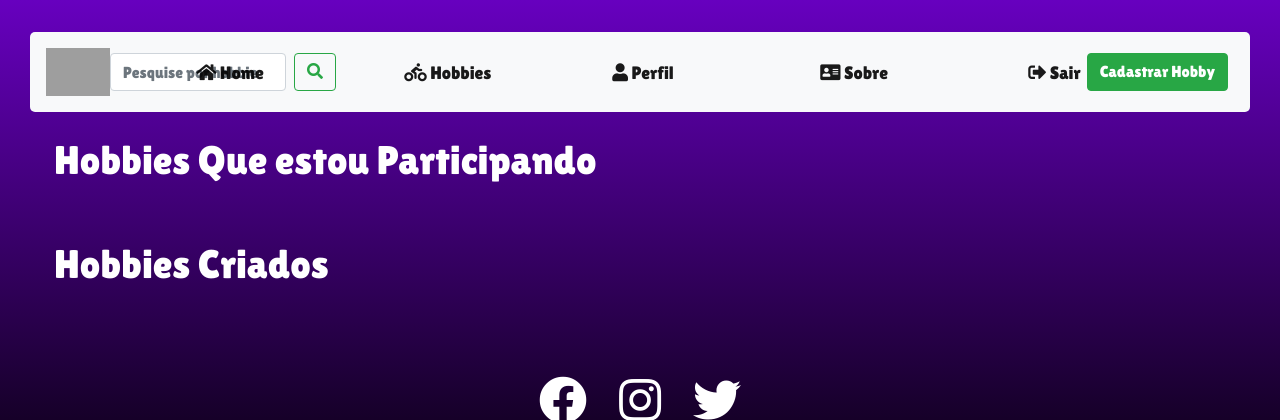
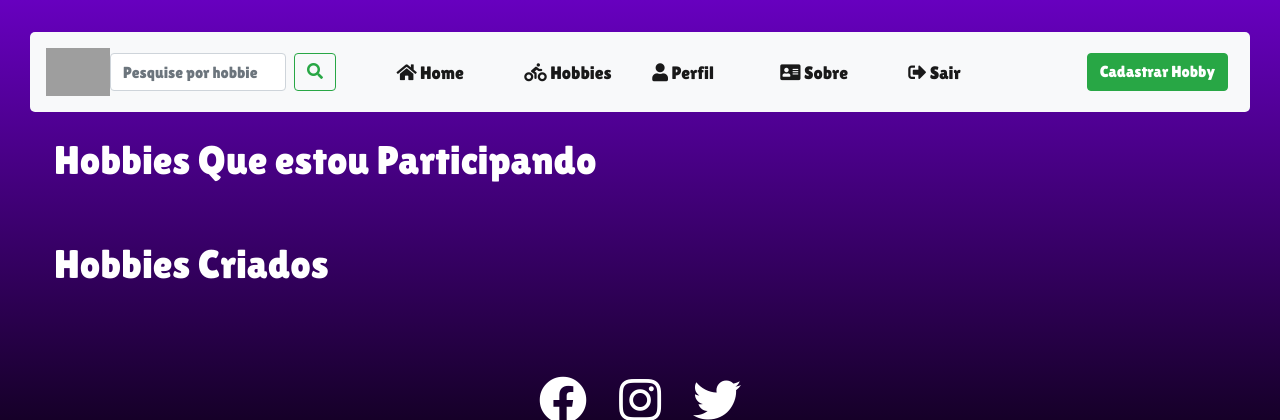
Before and after one commit to RicardoMelo2501/hobby_hub, a Django app: page / in a window 1280 px wide. Shown: the top 420 px of the page. Run offline with Django 4.2, Linux system fonts and the light colour scheme; a user stored in the database is signed in; data that the repository does not hold is empty; some libraries are stand-ins or nearby versions; grey boxes are pictures that could not be loaded.

Commit message:
update navbar
distância entre os itens da barra de navegação

```diff
--- a/base/static/css/hobby.css
+++ b/base/static/css/hobby.css
@@ -12,6 +12,10 @@
     margin-top: 4vh;
     height: 10vh;
     transition: transform 0.3s ease;
+}
+
+.navbar ul li {
+    width: 4vw;
 }
 
 .navbar:hover {
```
